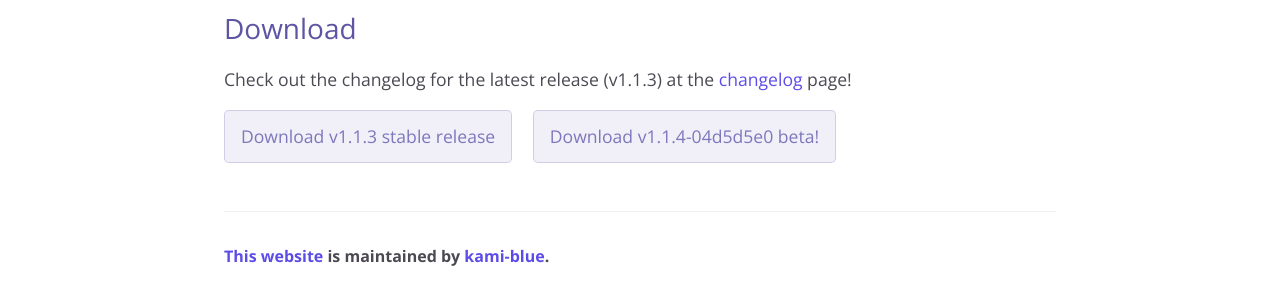
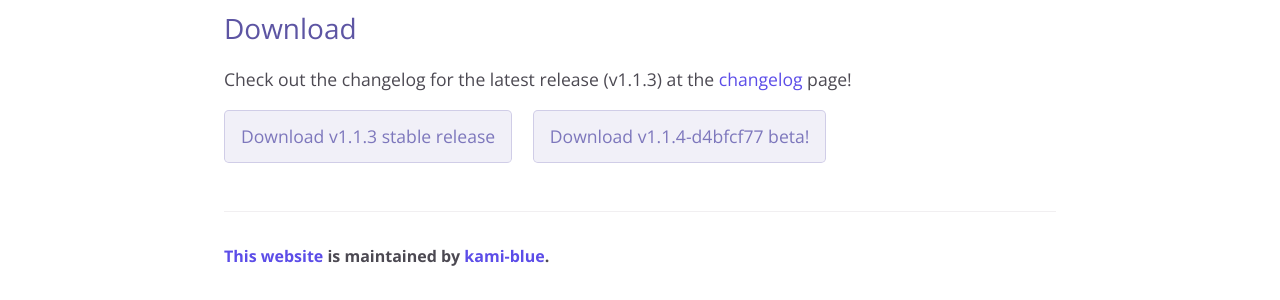
Before and after one commit to kami-blue/website, a Jekyll site: the page built from docs/download.md, in a window 1280 px wide. Shown: the part 464-764 px from the top of the page. Built offline with Jekyll 4.4.1, drawn with Linux system fonts in a browser that asks for light colours.

Commit message:
bump ver to v1.1.4-d4bfcf77

```diff
--- a/docs/_config.yml
+++ b/docs/_config.yml
@@ -6,9 +6,9 @@ github:
   repository_url: https://github.com/kami-blue/client
   website_url: https://github.com/kami-blue/website
   jar_url: https://github.com/kami-blue/client/releases/download/v1.1.3/KAMI-Blue-v1.1.3-release.jar
-  beta_jar_url: https://github.com/kami-blue/nightly-releases/releases/download/1.1.4-04d5d5e0/kamiblue-1.1.4-04d5d5e0-release.jar
+  beta_jar_url: https://github.com/kami-blue/nightly-releases/releases/download/1.1.4-d4bfcf77/kamiblue-1.1.4-d4bfcf77-release.jar
 cur_ver: v1.1.3
-beta_ver: v1.1.4-04d5d5e0
+beta_ver: v1.1.4-d4bfcf77
 discord_url: https://discord.gg/KfpqwZB
 baritone_url: https://github.com/cabaletta/baritone/releases/tag/v1.2.14
 theme: jekyll-theme-cayman
```
